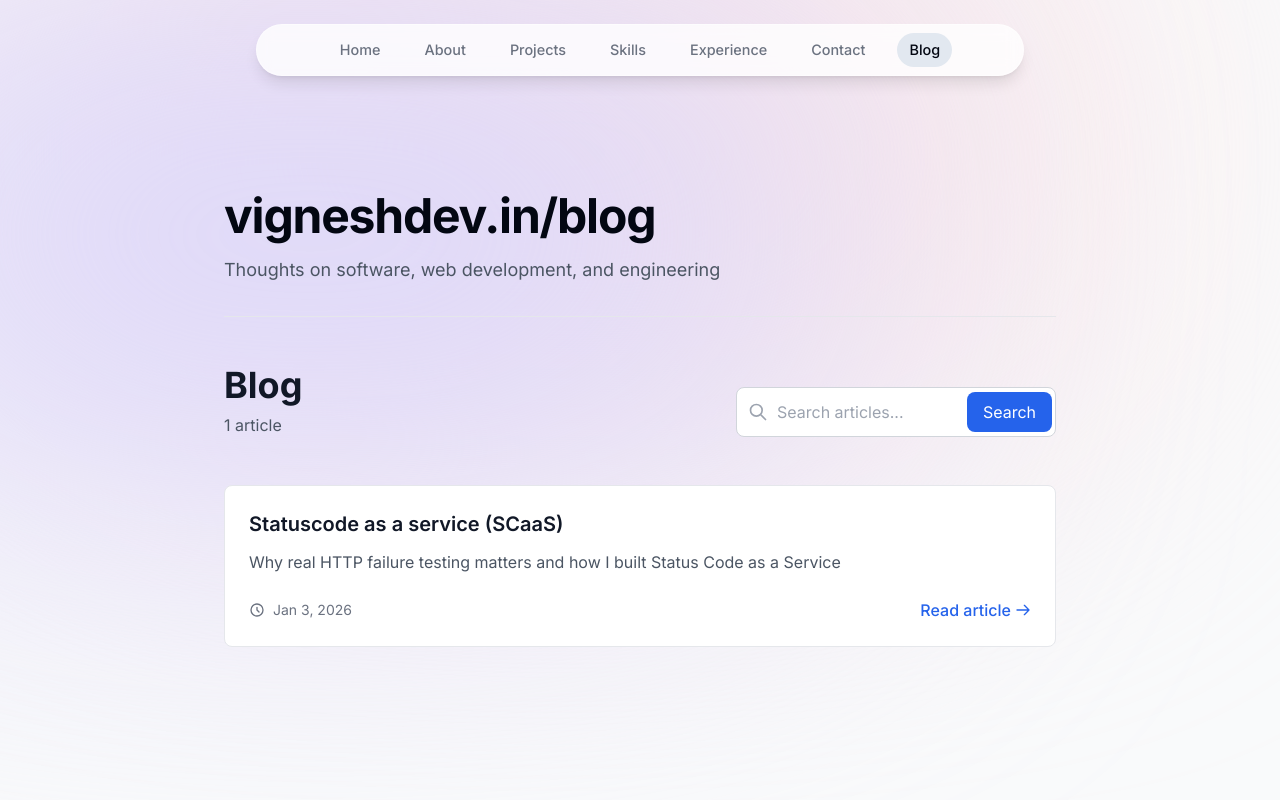
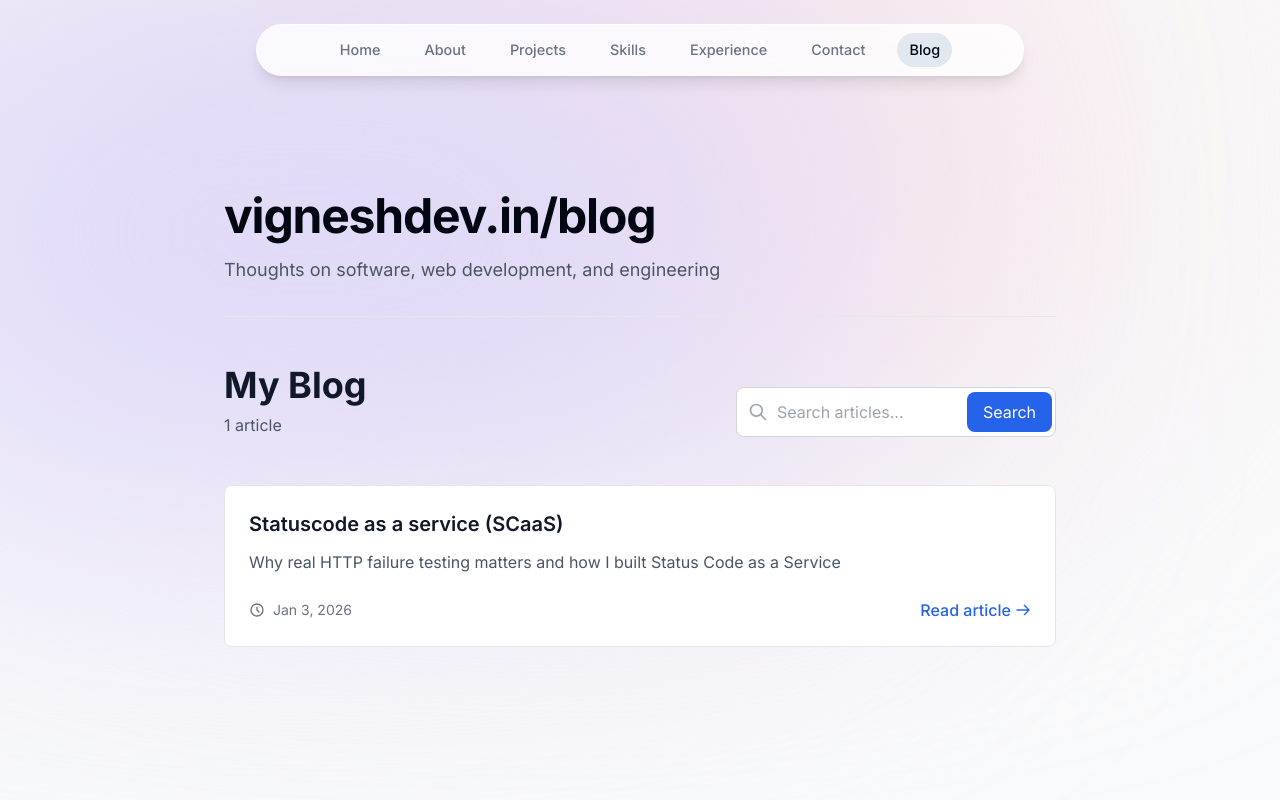
Before and after one commit to Vignesh2828/my-nextjs-portfolio, a Next.js app: page /blog in a window 1280 px wide. Shown: the top 800 px of the page. Built offline with nearby package versions, Linux system fonts and the light colour scheme.

Commit message:
blog title changed

```diff
--- a/app/blog/page.tsx
+++ b/app/blog/page.tsx
@@ -27,7 +27,7 @@
       <div className="mb-8 sm:mb-12">
         <div className="flex flex-col sm:flex-row sm:items-end sm:justify-between gap-4 mb-6">
           <div>
-            <h1 className="text-3xl sm:text-4xl font-bold text-gray-900 mb-2">Blog</h1>
+            <h1 className="text-3xl sm:text-4xl font-bold text-gray-900 mb-2">My Blog</h1>
             <p className="text-gray-600">
               {searchQuery ? `${filteredPosts.length} of ${allPosts.length}` : allPosts.length}
               {allPosts.length === 1 ? ' article' : ' articles'}
```
